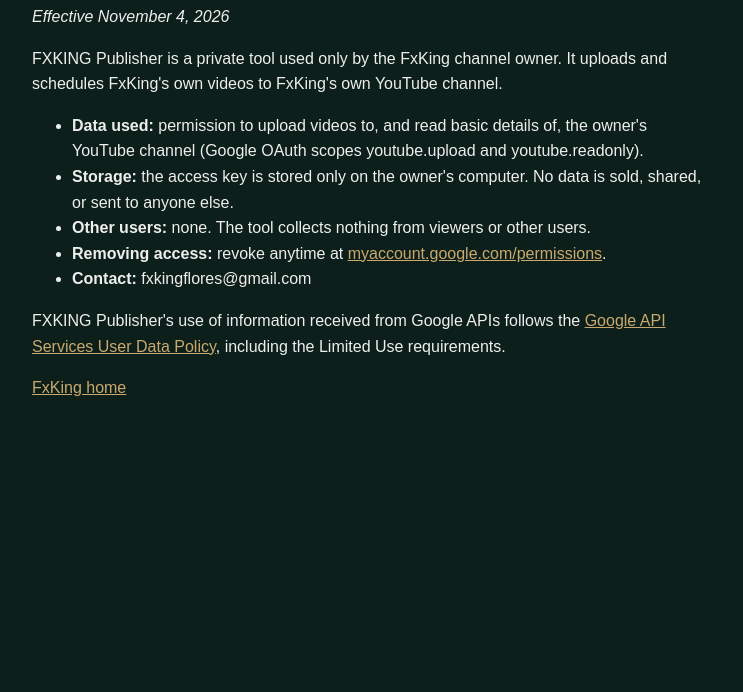
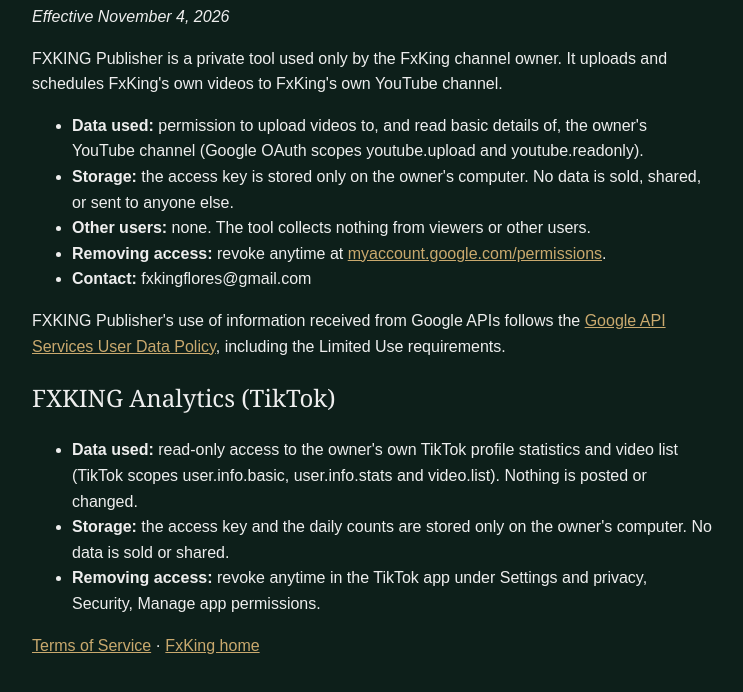
Before and after one commit to FEG-os/fxking-site, a plain HTML site: page privacy/index.html in a window 1280 px wide. Shown: the part 122-814 px from the top of the page, without its empty margins (268-1011 px from the left). Drawn offline with Linux system fonts and the light colour scheme.

Commit message:
Add Terms of Service and TikTok analytics privacy section

```diff
--- a/privacy/index.html
+++ b/privacy/index.html
@@ -10,4 +10,10 @@
 <li><strong>Contact:</strong> fxkingflores@gmail.com</li>
 </ul>
 <p>FXKING Publisher's use of information received from Google APIs follows the <a href="https://developers.google.com/terms/api-services-user-data-policy">Google API Services User Data Policy</a>, including the Limited Use requirements.</p>
-<p><a href="/">FxKing home</a></p></main></body></html>
+<h2 style="font-family:Georgia,serif;font-weight:400">FXKING Analytics (TikTok)</h2>
+<ul>
+<li><strong>Data used:</strong> read-only access to the owner's own TikTok profile statistics and video list (TikTok scopes user.info.basic, user.info.stats and video.list). Nothing is posted or changed.</li>
+<li><strong>Storage:</strong> the access key and the daily counts are stored only on the owner's computer. No data is sold or shared.</li>
+<li><strong>Removing access:</strong> revoke anytime in the TikTok app under Settings and privacy, Security, Manage app permissions.</li>
+</ul>
+<p><a href="/terms/">Terms of Service</a> · <a href="/">FxKing home</a></p></main></body></html>
```
Also changed, not shown: terms/index.html (added, +12 -0 lines).
